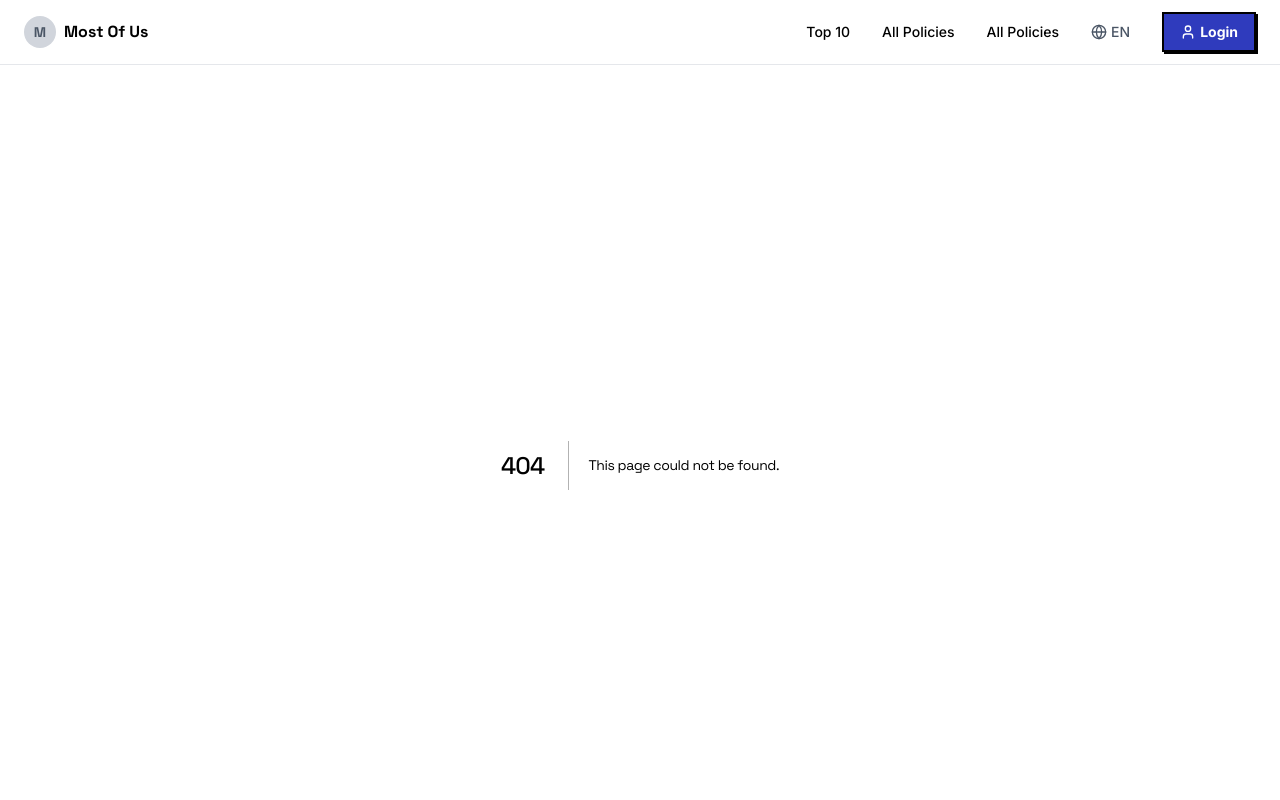
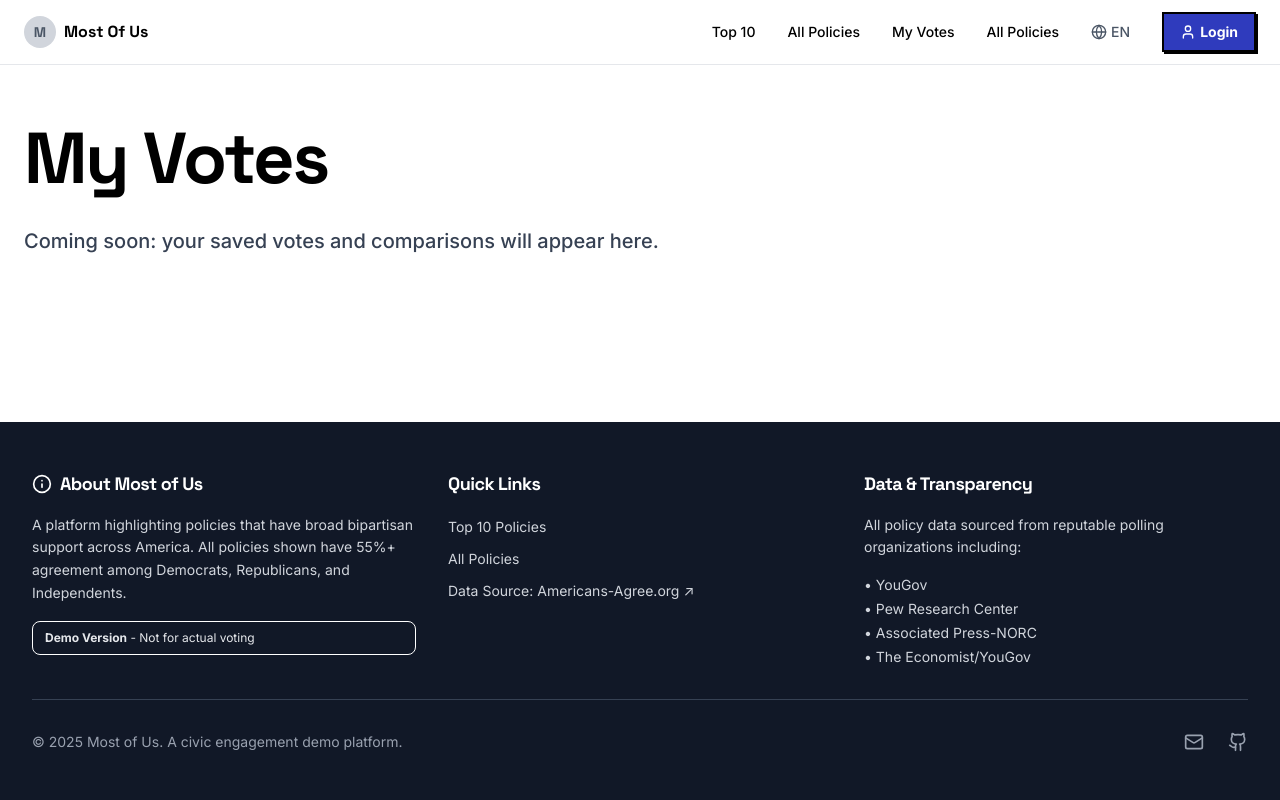
Before and after one commit to goinvo/civic-engine, a Next.js app in the folder civic-engine-app/: page /votes in a window 1280 px wide. Before the commit this address had no page. Shown: the top 800 px of the page. Built offline with nearby package versions, Linux system fonts and the light colour scheme.

Commit message:
Fix policy numbering and red rectangle

```diff
--- /dev/null
+++ b/civic-engine-app/app/votes/page.tsx
@@ -0,0 +1,12 @@
+export default function VotesPage() {
+  return (
+    <div className="max-w-7xl mx-auto px-6 py-12">
+      <h1 className="font-display text-6xl sm:text-7xl font-black text-black mb-6 leading-tight">
+        My Votes
+      </h1>
+      <p className="font-body text-xl text-gray-700 font-medium">
+        Coming soon: your saved votes and comparisons will appear here.
+      </p>
+    </div>
+  );
+}
--- a/civic-engine-app/components/Navbar.tsx
+++ b/civic-engine-app/components/Navbar.tsx
@@ -37,6 +37,12 @@ export default function Navbar() {
               className="text-sm font-medium text-black hover:text-gray-600 transition-colors"
             >
               All Policies
+            </Link>
+            <Link
+              href="/votes"
+              className="text-sm font-medium text-black hover:text-gray-600 transition-colors"
+            >
+              My Votes
             </Link>
             <Link
               href="/top20"
@@ -99,6 +105,13 @@ export default function Navbar() {
                 All Policies
               </Link>
               <Link
+                href="/votes"
+                className="px-4 py-2 text-neutral-dark hover:bg-neutral-light rounded-lg transition-colors font-medium"
+                onClick={() => setMobileMenuOpen(false)}
+              >
+                My Votes
+              </Link>
+              <Link
                 href="/top20"
                 className="px-4 py-2 text-neutral-dark hover:bg-neutral-light rounded-lg transition-colors font-medium"
                 onClick={() => setMobileMenuOpen(false)}
--- a/civic-engine-app/components/ScrollPolicyList.tsx
+++ b/civic-engine-app/components/ScrollPolicyList.tsx
@@ -245,16 +245,21 @@ export default function ScrollPolicyList({ policies }: ScrollPolicyListProps) {
         </AnimatePresence>
       </div>
 
-      {/* Desktop Sidebar (Unchanged) */}
+      {/* Desktop Sidebar */}
       <div className="hidden lg:block w-64 flex-shrink-0">
         <div className="sticky top-24 bg-white border-4 border-black p-4 shadow-[6px_6px_0px_0px_rgba(0,0,0,1)] relative overflow-hidden">
           <h3 ref={desktopHeaderRef} className="font-display font-black text-sm mb-4 text-black">Policies</h3>
           {(() => {
             const shouldRender = buttonPositions.length > 0 && buttonPositions[activeIndex];
-            const rectTop = shouldRender ? buttonPositions[activeIndex].top + buttonPositions[0].height : 0;
-            const rectHeight = shouldRender && transitionProgress > 0 && activeIndex < policies.length - 1 && buttonPositions[activeIndex + 1]
+
+            const rectTop = shouldRender
+              ? headerHeight + buttonPositions[activeIndex].top + 18
+              : 0;
+
+            const rectHeightRaw = shouldRender && transitionProgress > 0 && activeIndex < policies.length - 1 && buttonPositions[activeIndex + 1]
               ? buttonPositions[activeIndex].height + transitionProgress * (buttonPositions[activeIndex + 1].top - buttonPositions[activeIndex].top)
               : shouldRender ? buttonPositions[activeIndex].height : 0;
+            const rectHeight = Math.max(0, rectHeightRaw - 2);
 
             return shouldRender ? (
               <motion.div
```
